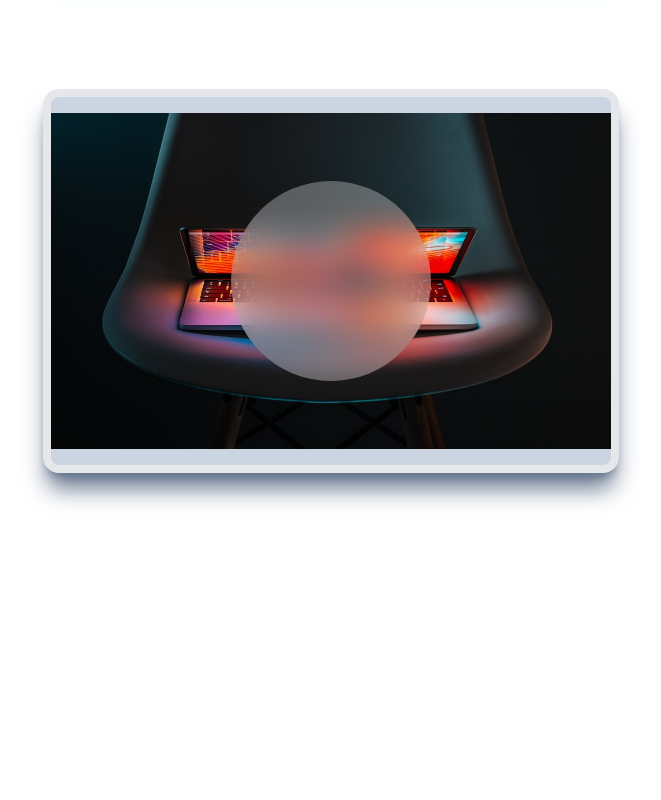
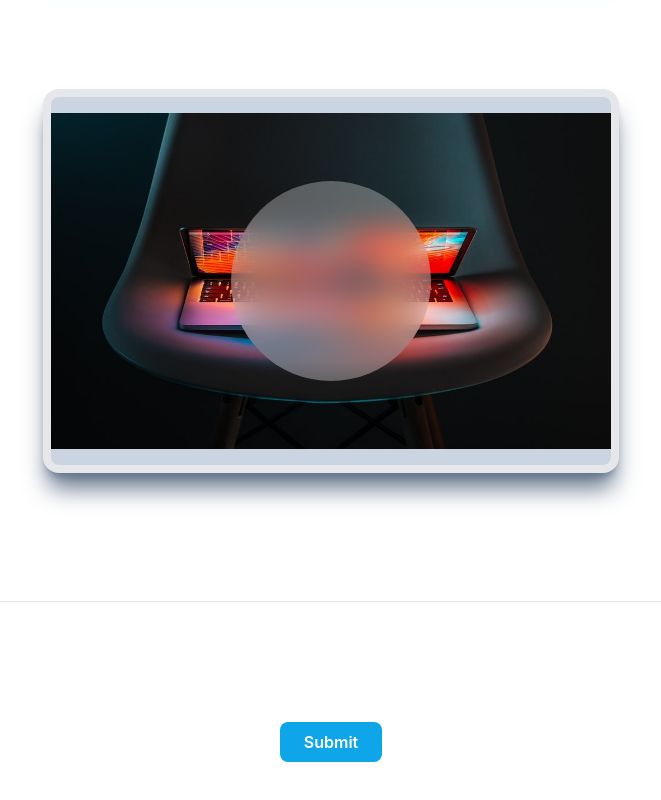
Before and after one commit to aziemp66/Learn-Tailwind-CSS, a React (Vite) app: page / in a window 1280 px wide. Shown: the part 3681-4481 px from the top of the page, without its empty margins (309-970 px from the left). Before the commit the page ends 4282 px from the top, so only its background shows below. Built offline with nearby package versions, Linux system fonts and the light colour scheme.

Commit message:
Learning Pseudoclass

```diff
--- a/src/App.jsx
+++ b/src/App.jsx
@@ -170,6 +170,15 @@ function App() {
 			>
 				<div className="w-[200px] h-[200px] bg-white/30 m-auto backdrop-blur-lg rounded-full"></div>
 			</div>
+
+			<hr className="my-20" />
+
+			<div className="flex justify-center">
+				<button className="my-10 bg-sky-500 px-6 py-2 rounded-lg text-white font-semibold font-inter hover:bg-sky-600 active:bg-sky-700 focus:ring focus:ring-sky-300">
+					Submit
+				</button>
+			</div>
+			<div className="mb-56"></div>
 		</div>
 	);
 }
```
